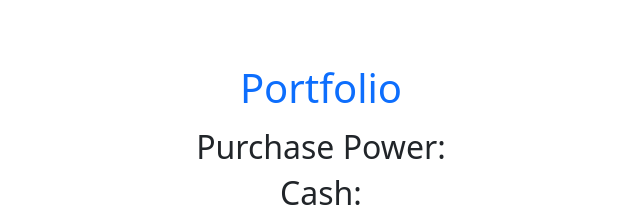
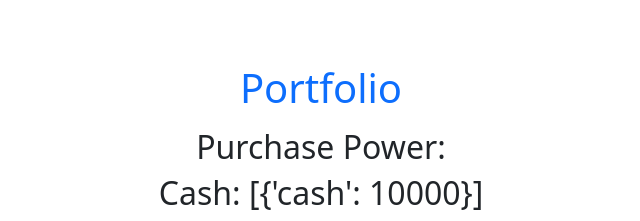
Before and after one commit to Qwilliams815/HarvardCS50x, a Flask app: page / in a window 1280 px wide. Shown: the part 76-297 px from the top of the page, without its empty margins (319-959 px from the left). Run offline with Flask 2, Linux system fonts and the light colour scheme; a user stored in the database is signed in; data comes from the database, SQL or seed files in the repository; data that the repository does not hold is empty; some libraries are stand-ins or nearby versions.

Commit message:
Sat, Jun 11, 2022, 7:42 PM +00:00

```diff
--- a/finance/templates/index.html
+++ b/finance/templates/index.html
@@ -7,7 +7,7 @@
 {% block main %}
     <h1 class="m-3 text-primary">Portfolio</h1>
     <h2>Purchase Power: </h2>
-    <h2>Cash: </h2>
+    <h2>Cash: {{ cash }}</h2>
     <table class="table table-striped">
         <th>Symbol</th>
         <th>Name</th>
```
